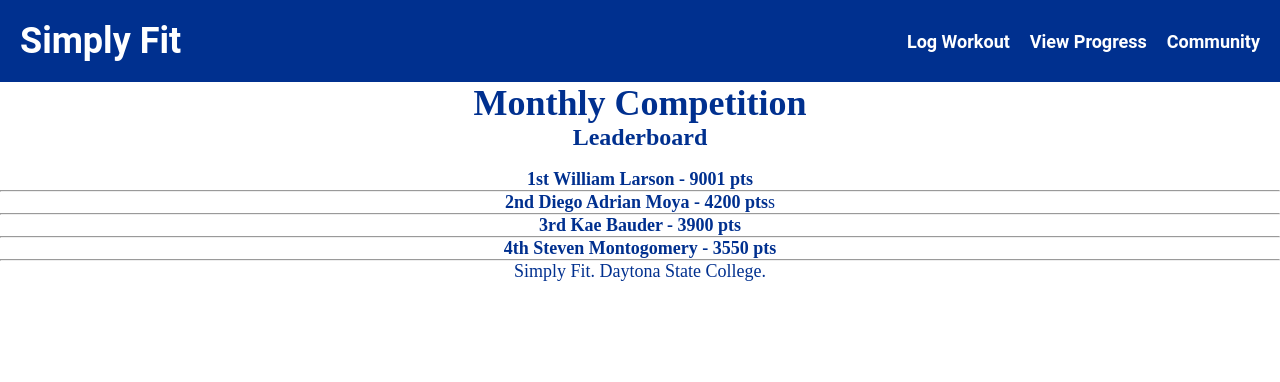
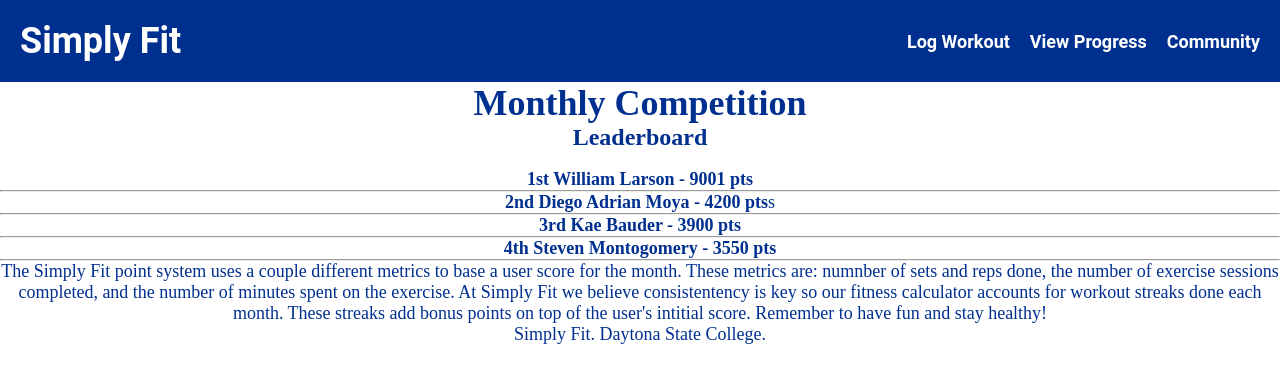
Before and after one commit to OverlyEncumbered/OverlyEncumbered.github.io, a plain HTML site: page Competitions.html in a window 1280 px wide. Drawn offline with Linux system fonts and the light colour scheme.

Commit message:
Fixed graph centering issue and explanation text for fitness points

```diff
--- a/Competitions.html
+++ b/Competitions.html
@@ -26,4 +26,8 @@
         <p><b>4th Steven Montogomery - 3550 pts</b></p>
         <hr>
     </ul>
+    <p>The Simply Fit point system uses a couple different metrics to base a user score for the month. These metrics are: numnber of sets and reps done, the number of exercise
+        sessions completed, and the number of minutes spent on the exercise. At Simply Fit we believe consistentency is key so our fitness calculator
+        accounts for workout streaks done each month. These streaks add bonus points on top of the user's intitial score. Remember to have fun and stay healthy!
+    </p>
     <p>Simply Fit. Daytona State College.<p>
--- a/ViewProgress.css
+++ b/ViewProgress.css
@@ -109,8 +109,6 @@
     box-sizing: border-box;
     max-width: 800px;
     align-items:center;
-    justify-content: center;
-    display: flex;
 }
 
 label {
```
